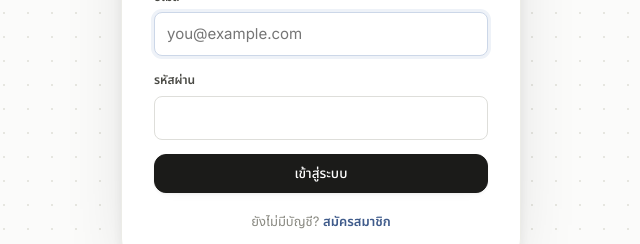
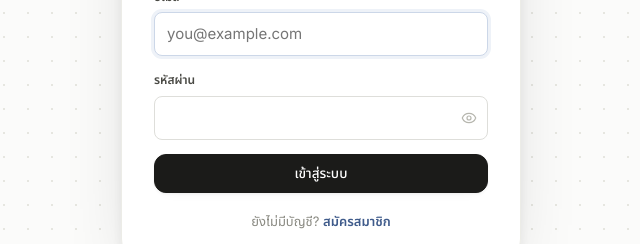
Before and after one commit to Pawit44/fe-bujo-app, a Next.js app: page /login in a window 1280 px wide. Shown: the part 358-602 px from the top of the page, without its empty margins (319-959 px from the left). Built offline with nearby package versions, Linux system fonts and the light colour scheme; no server answers.

Commit message:
edit feature5

```diff
--- a/app/globals.css
+++ b/app/globals.css
@@ -2695,6 +2695,34 @@ ol {
   box-shadow: 0 0 0 3px var(--accent-soft);
 }
 
+.password-field {
+  position: relative;
+}
+
+.password-field input {
+  width: 100%;
+  padding-right: 40px;
+}
+
+.password-toggle {
+  position: absolute;
+  right: 4px;
+  top: 50%;
+  transform: translateY(-50%);
+  width: 30px;
+  height: 30px;
+  display: grid;
+  place-items: center;
+  border-radius: 7px;
+  color: var(--ink-faint);
+  transition: background var(--fast), color var(--fast);
+}
+
+.password-toggle:hover {
+  background: var(--paper-hover);
+  color: var(--ink-soft);
+}
+
 .icon-picker {
   display: flex;
   flex-wrap: wrap;
--- a/app/login/page.tsx
+++ b/app/login/page.tsx
@@ -7,6 +7,7 @@ import { useAuth } from '@/lib/AuthProvider';
 import { describeError } from '@/lib/api';
 import { useI18n } from '@/lib/i18n';
 import BrandMark from '@/components/BrandMark';
+import PasswordField from '@/components/PasswordField';
 
 // useSearchParams needs a Suspense boundary, otherwise the whole route opts
 // out of static prerendering.
@@ -78,18 +79,15 @@ function LoginForm() {
           />
         </div>
 
-        <div className="field">
-          <label htmlFor="password">{t.auth.passwordLabel}</label>
-          <input
+        <PasswordField
           id="password"
-            type="password"
+          label={t.auth.passwordLabel}
           autoComplete="current-password"
           required
           value={password}
           placeholder={t.auth.passwordPlaceholder}
           onChange={(e) => setPassword(e.target.value)}
         />
-        </div>
 
         {error && <div className="auth-error">{error}</div>}
 
--- a/components/DeleteAccountModal.tsx
+++ b/components/DeleteAccountModal.tsx
@@ -3,6 +3,7 @@
 import { useState } from 'react';
 import { useRouter } from 'next/navigation';
 import Modal from './Modal';
+import PasswordField from './PasswordField';
 import { useAuth } from '@/lib/AuthProvider';
 import { describeError } from '@/lib/api';
 import { useI18n } from '@/lib/i18n';
@@ -34,17 +35,14 @@ export default function DeleteAccountModal({ onClose }: { onClose: () => void })
       <p className="muted" style={{ fontSize: 13.5, marginBottom: 16 }}>
         {t.auth.deleteAccountWarning}
       </p>
-      <div className="field">
-        <label htmlFor="confirm-password">{t.auth.confirmPasswordLabel}</label>
-        <input
+      <PasswordField
         id="confirm-password"
-          type="password"
+        label={t.auth.confirmPasswordLabel}
         autoFocus
         value={password}
         onChange={(e) => setPassword(e.target.value)}
         onKeyDown={(e) => e.key === 'Enter' && submit()}
       />
-      </div>
       {error && <div className="auth-error">{error}</div>}
       <div className="modal-actions">
         <button className="btn" onClick={onClose}>
--- /dev/null
+++ b/components/PasswordField.tsx
@@ -0,0 +1,69 @@
+'use client';
+
+import { useState, type KeyboardEvent, type ReactNode } from 'react';
+import { Eye, EyeOff } from 'lucide-react';
+import { useI18n } from '@/lib/i18n';
+
+/** A password `<input>` with a show/hide toggle — used everywhere a
+ * password is typed (login, register, delete-account confirm) so mistyping
+ * it is never a "clear and hope" guessing game. */
+export default function PasswordField({
+  id,
+  label,
+  value,
+  onChange,
+  autoComplete,
+  required,
+  minLength,
+  placeholder,
+  autoFocus,
+  onKeyDown,
+  hint,
+}: {
+  id: string;
+  label: string;
+  value: string;
+  onChange: (e: React.ChangeEvent<HTMLInputElement>) => void;
+  autoComplete?: string;
+  required?: boolean;
+  minLength?: number;
+  placeholder?: string;
+  autoFocus?: boolean;
+  onKeyDown?: (e: KeyboardEvent<HTMLInputElement>) => void;
+  /** Rendered below the input, e.g. a "min 8 characters" note. */
+  hint?: ReactNode;
+}) {
+  const { t } = useI18n();
+  const [visible, setVisible] = useState(false);
+
+  return (
+    <div className="field">
+      <label htmlFor={id}>{label}</label>
+      <div className="password-field">
+        <input
+          id={id}
+          type={visible ? 'text' : 'password'}
+          autoComplete={autoComplete}
+          required={required}
+          minLength={minLength}
+          autoFocus={autoFocus}
+          value={value}
+          placeholder={placeholder}
+          onChange={onChange}
+          onKeyDown={onKeyDown}
+        />
+        <button
+          type="button"
+          className="password-toggle"
+          tabIndex={-1}
+          onClick={() => setVisible((v) => !v)}
+          title={visible ? t.auth.hidePassword : t.auth.showPassword}
+          aria-label={visible ? t.auth.hidePassword : t.auth.showPassword}
+        >
+          {visible ? <EyeOff size={16} strokeWidth={1.8} /> : <Eye size={16} strokeWidth={1.8} />}
+        </button>
+      </div>
+      {hint}
+    </div>
+  );
+}
--- a/lib/i18n/en.ts
+++ b/lib/i18n/en.ts
@@ -276,6 +276,8 @@ const en = {
     passwordLabel: 'Password',
     passwordPlaceholder: '',
     passwordHint: 'At least 8 characters',
+    showPassword: 'Show password',
+    hidePassword: 'Hide password',
     nameLabel: 'Name',
     namePlaceholder: 'Your name',
     loginTitle: 'Welcome back',
--- a/lib/i18n/th.ts
+++ b/lib/i18n/th.ts
@@ -270,6 +270,8 @@ const th: Dictionary = {
     passwordLabel: 'รหัสผ่าน',
     passwordPlaceholder: '',
     passwordHint: 'อย่างน้อย 8 ตัวอักษร',
+    showPassword: 'แสดงรหัสผ่าน',
+    hidePassword: 'ซ่อนรหัสผ่าน',
     nameLabel: 'ชื่อ',
     namePlaceholder: 'ชื่อของคุณ',
     loginTitle: 'ยินดีต้อนรับกลับ',
```
Also changed, not shown: app/register/page.tsx (+6 -6 lines), 1 other file (tests, documents, lock files or other folders). Lines whose indentation alone changed are shown as unchanged.
